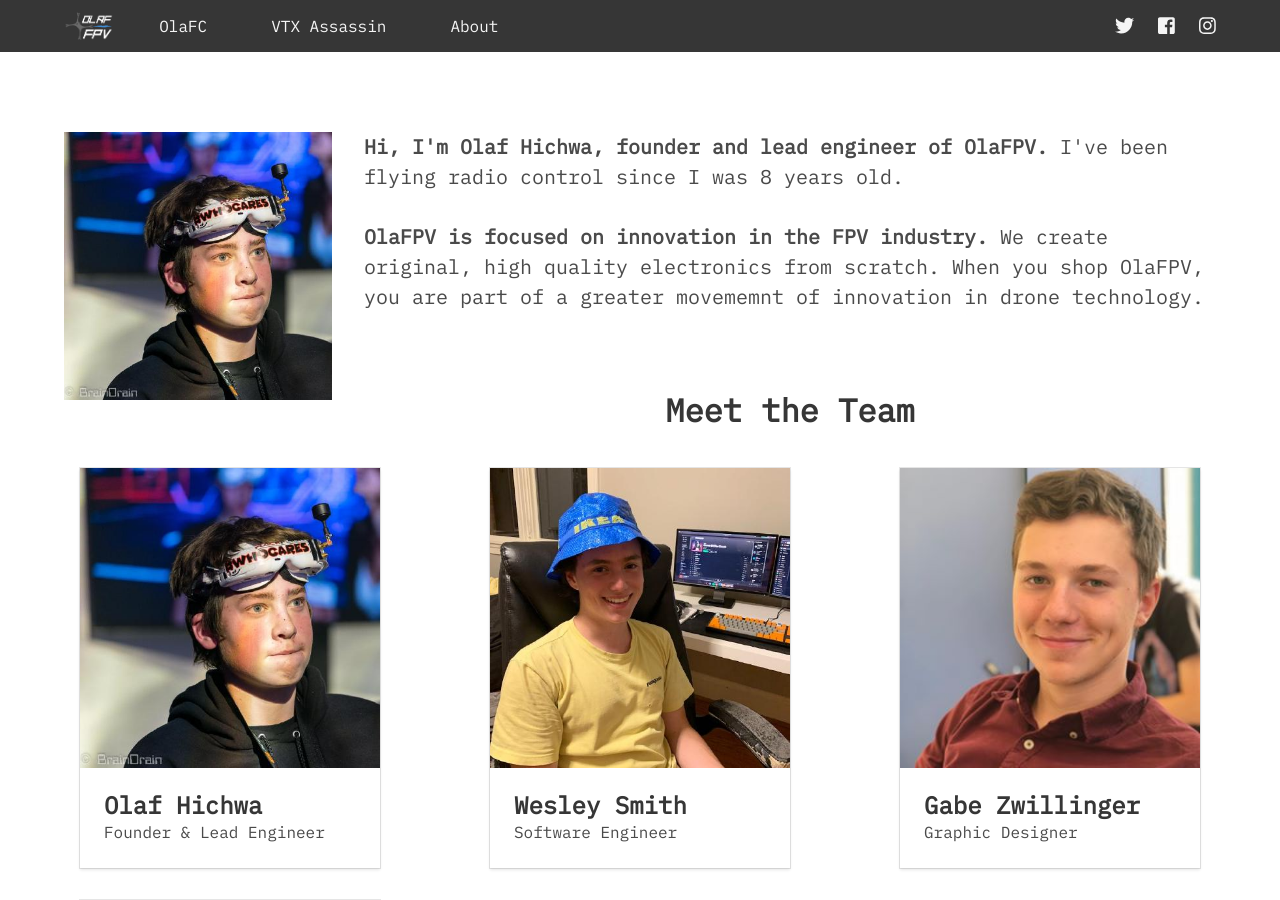
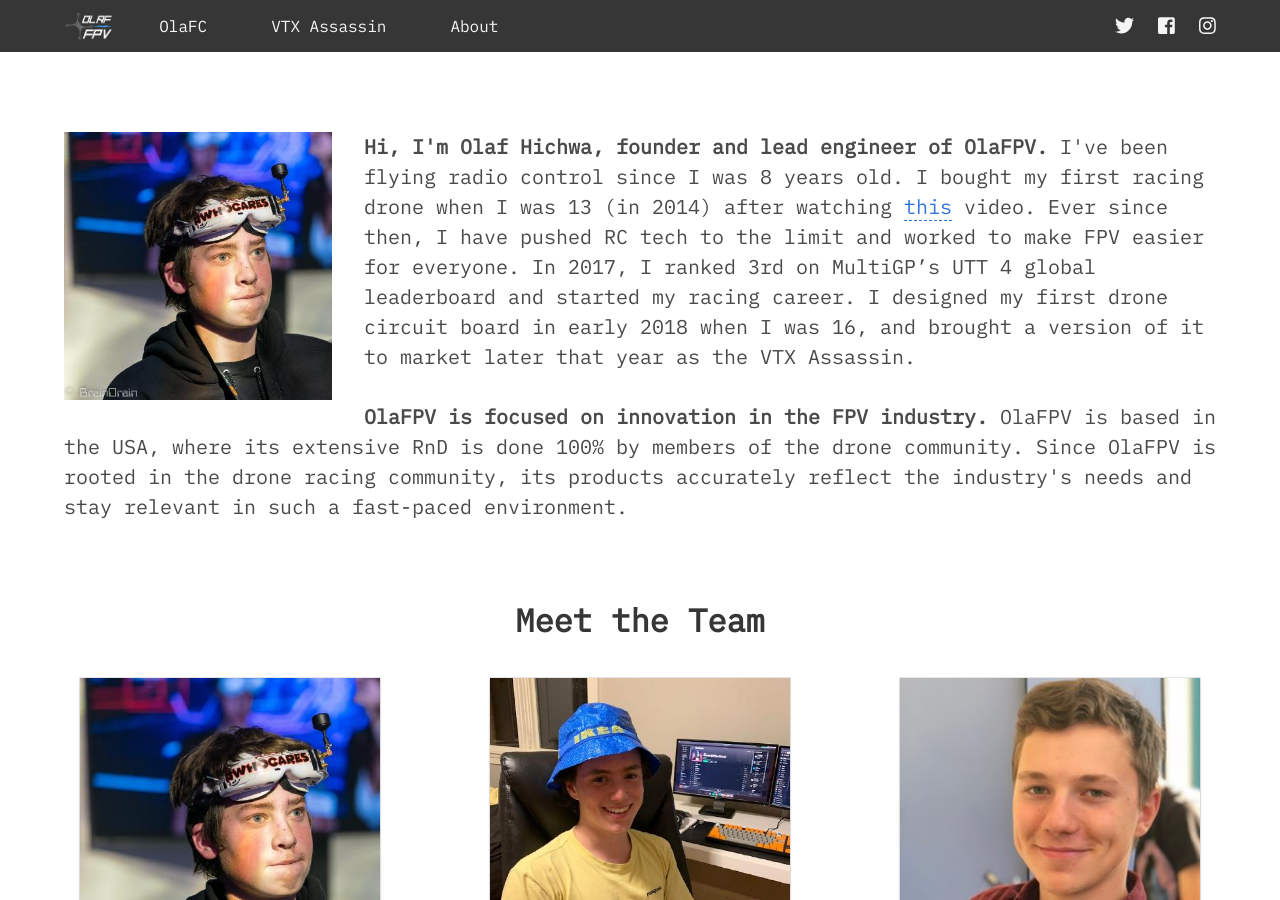
Before and after one commit to Olaf-FPV/olafpv.com, a Jekyll site: the page built from about/index.html, in a window 1280 px wide and 900 px high. Built offline with Jekyll 4.4.1, drawn with Linux system fonts in a browser that asks for light colours; nearby versions of some CDN libraries; grey boxes are pictures that could not be loaded.

Commit message:
add new about text

```diff
--- a/about/index.html
+++ b/about/index.html
@@ -8,14 +8,23 @@
         <img src="/assets/images/people/olaf-hichwa.jpg" alt="Olaf Hichwa" width="300"
             class="is-pulled-left is-inline-block">
         <p class="is-size-5">
-            <span class="has-text-weight-bold">Hi, I'm Olaf Hichwa, founder and lead engineer of
-                OlaFPV.</span>
-            I've been flying radio control since I was 8 years old.
+            <span class="has-text-weight-bold">
+                Hi, I'm Olaf Hichwa, founder and lead engineer of OlaFPV.
+            </span>
+            I've been flying radio control since I was 8 years old. I bought my first racing drone when I was 13 (in
+            2014) after watching <a class="lowkey-url" target="_blank"
+                href="https://www.youtube.com/watch?v=ZwL0t5kPf6E&feature=youtu.be">this</a> video. Ever since then, I
+            have pushed
+            RC tech to the limit and worked to make FPV
+            easier for everyone. In 2017, I ranked 3rd on MultiGP’s UTT 4 global leaderboard and started my racing
+            career. I designed my first drone circuit board in early 2018 when I was 16, and brought a version of it to
+            market later that year as the VTX Assassin.
             <br />
             <br />
-            <span class="has-text-weight-bold">OlaFPV is focused on innovation in the FPV industry.</span> We create
-            original, high quality electronics from
-            scratch. When you shop OlaFPV, you are part of a greater movememnt of innovation in drone technology.
+            <span class="has-text-weight-bold">OlaFPV is focused on innovation in the FPV industry.</span> OlaFPV is
+            based in the USA, where its extensive RnD is done 100% by members of the drone community. Since OlaFPV is
+            rooted in the drone racing community, its products accurately reflect the industry's needs and
+            stay relevant in such a fast-paced environment.
         </p>
     </div>
     <div id="team">
```
